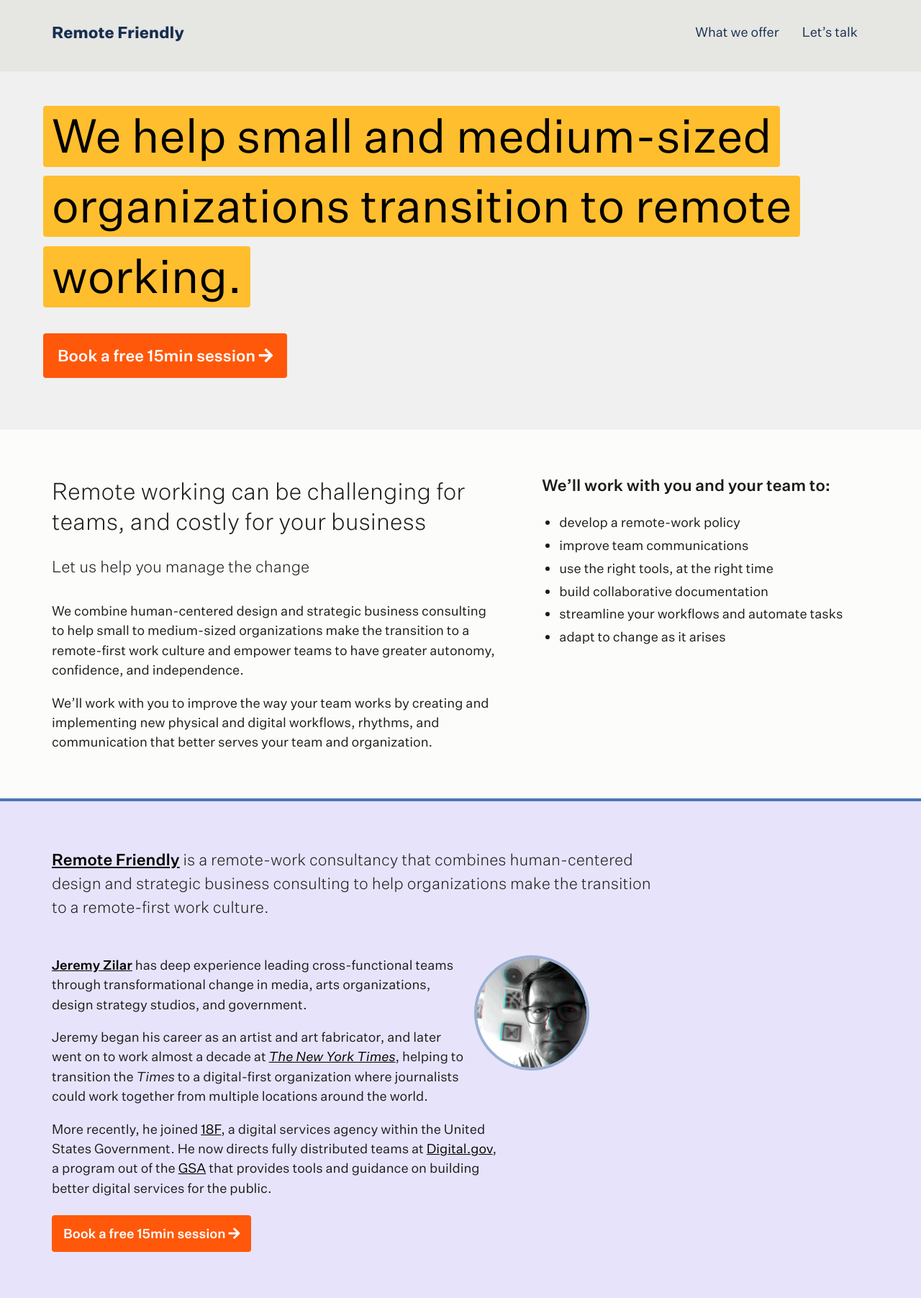
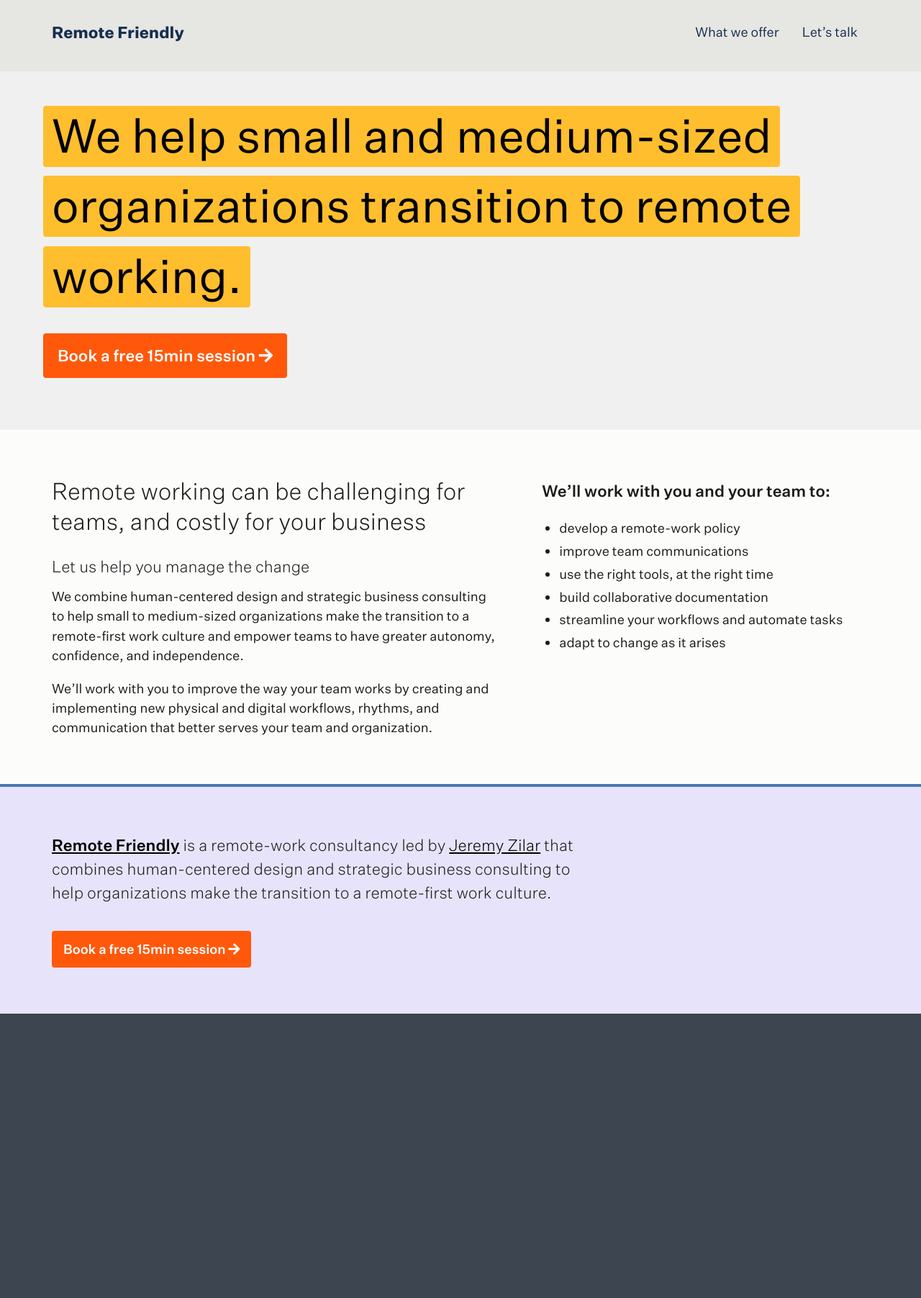
Before and after one commit to jeremyzilar/remotework.team, a Jekyll site: the page built from index.md, in a window 1280 px wide. Shown: the whole page at 72% size. Built offline with Jekyll 4.4.1, drawn with Linux system fonts in a browser that asks for light colours; nearby versions of some CDN libraries; after the commit the page ends 1408 px from its top, so only the background shows below that.

Commit message:
about text edit

```diff
--- a/_data/about.yml
+++ b/_data/about.yml
@@ -1,16 +1,6 @@
 blurb:
   - id: who-we-are
-    lead: "[**Remote Friendly**](/) is a remote-work consultancy that combines human-centered design and strategic business consulting to help organizations make the transition to a remote-first work culture."
+    lead: "[**Remote Friendly**](/) is a remote-work consultancy led by [Jeremy Zilar](https://jeremyzilar.com/) that combines human-centered design and strategic business consulting to help organizations make the transition to a remote-first work culture."
 
-    text: "[**Jeremy Zilar**](https://jeremyzilar.com/) has deep experience leading cross-functional teams through transformational change in media, arts organizations, design strategy studios, and government.
-
-
-    Jeremy began his career as an artist and art fabricator, and later went on to work almost a decade at [_The New York Times_](https://nytimes.com/), helping to transition the _Times_ to a digital-first organization where journalists could work together from multiple locations around the world.
-
-
-    More recently, he joined [18F](https://18f.gsa.gov/), a digital services agency within the United States Government. He now directs fully distributed teams at [Digital.gov](https://digital.gov/), a program out of the [GSA](https://gsa.gov/) that provides tools and guidance on building better digital services for the public."
-
-    img: /assets/img/jeremy-gif.GIF
-    img_alt: Jeremy Zilar
     button_text: "Book a free 15min session"
     button_href: "https://calendly.com/jeremyzilar/online"
--- a/_includes/section-bio.html
+++ b/_includes/section-bio.html
@@ -3,7 +3,7 @@
   <section id="{{ include.data }}" class="blurb blurb-{{ include.data }} usa-section">
     <div class="grid-container grid-container-desktop-lg">
       <div class="grid-row">
-        <div class="grid-col-12 tablet-lg:grid-col-9">
+        <div class="grid-col-12 tablet-lg:grid-col-8">
           {% if item.heading %}
           <div class="blurb-heading">
             <h2>{{ item.heading }}</h2>
@@ -12,25 +12,12 @@
           {% if item.lead %}
             <div class="deck usa-intro">{{ item.lead | markdownify }}</div>
           {% endif %}
-        </div>
-      </div>
-      <div class="grid-row grid-gap-4">
-
-        <div class="grid-col-12 tablet-lg:grid-col-8">
-          <div class="usa-prose">
-            {% if item.img %}
-            <img src="{{ item.img }}" alt="{{ item.img_alt }}">
-            {% endif %}
-            {% if item.text %}
-            {{ item.text | markdownify }}
-            {% endif %}
-          </div>
           {% if item.button_text %}
           <a class="usa-button" href="{{ item.button_href }}"><span>{{ item.button_text }}</span> <i class="fas fa-arrow-right"></i></a>
           {% endif %}
         </div>
+      </div>
 
-      </div>
     </div>
   </section>
 {% endfor %}
--- a/src/uswds/_uswds-theme-custom-styles.scss
+++ b/src/uswds/_uswds-theme-custom-styles.scss
@@ -26,9 +26,7 @@ i.e.
 @import "../home";
 @import "../hero";
 @import "../section-blurb";
-@import "../section-bullets";
 
 @import "../page-head";
 @import "../toc";
 @import "../content";
-@import "../talk";
```
Also changed, not shown: src/_section-blurb.scss (+2 -7 lines), src/_talk.scss (deleted, +0 -12 lines), assets/dist/styles.css, src/_section-bullets.scss (added), 1 other file.
